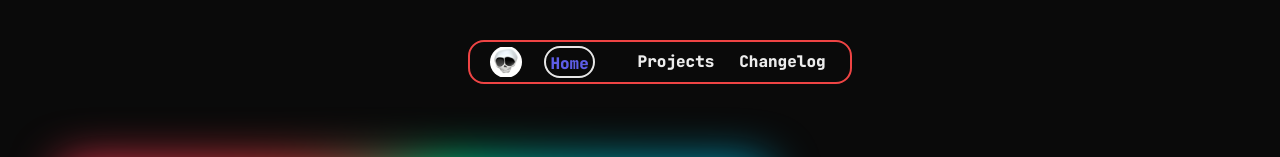
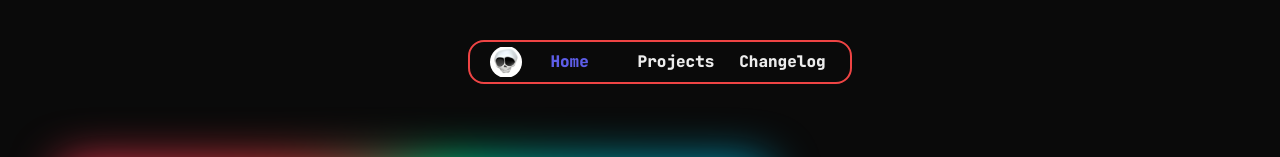
Before and after one commit to InternetBowser670/ibgmd-page-vercel, a Next.js app: page / in a window 1280 px wide. Shown: the top 157 px of the page. Built offline with nearby package versions, Linux system fonts and the light colour scheme.

Commit message:
removed border from navbar

```diff
--- a/ui/navbar.tsx
+++ b/ui/navbar.tsx
@@ -50,8 +50,8 @@ export default function Navbar() {
                                         <Link
                                             key={link.name}
                                             href={link.href}
-                                            className={clsx(jetbrains_800weight.className + " " + "p-1 rounded-2xl", {
-                                                'border-2 border-white opacity-90 text-black animate-rainbowText-fast': pathname === link.href,
+                                            className={clsx(jetbrains_800weight.className + " " + "p-1 relative rounded-2xl", {
+                                                'opacity-90 text-black animate-rainbowText-fast': pathname === link.href,
                                             })}>
                                             <p>{link.name}</p>
                                         </Link>
```
